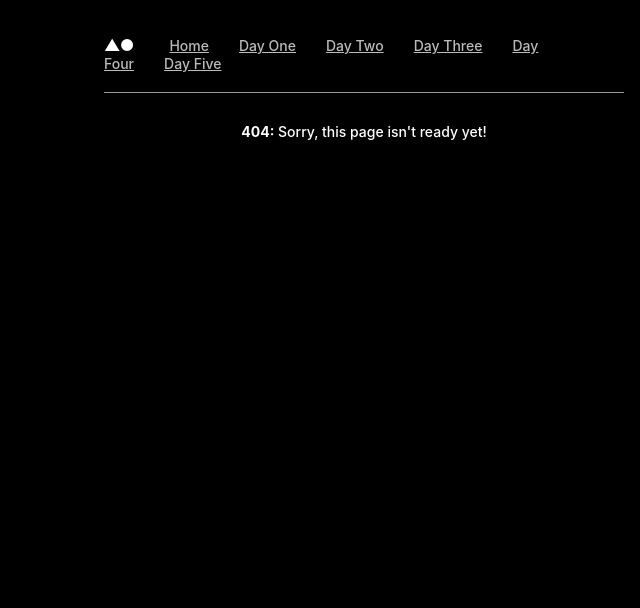
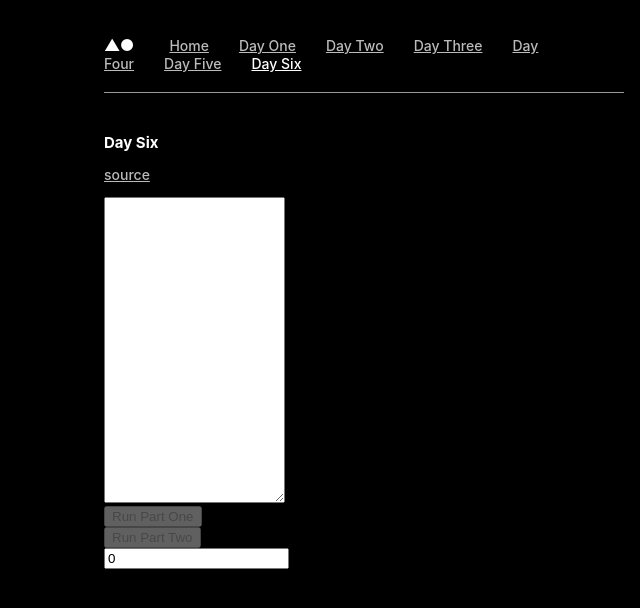
Before and after one commit to smokinjoe/advent-of-code-2023, a React (Create React App) app: page /day-six in a window 1280 px wide. Before the commit this address had no page. Shown: the top 608 px of the page, without its empty margins (276-916 px from the left). Built offline with nearby package versions, Linux system fonts and the light colour scheme.

Commit message:
day six part one and two complete

```diff
--- a/src/App.tsx
+++ b/src/App.tsx
@@ -7,6 +7,7 @@ import { DayTwo } from "./components/Days/DayTwo/DayTwo";
 import { DayThree } from "./components/Days/DayThree/DayThree";
 import { DayFour } from "./components/Days/DayFour/DayFour";
 import { DayFive } from "./components/Days/DayFive/DayFive";
+import { DaySix } from "./components/Days/DaySix/DaySix";
 
 import "./styles.css";
 
@@ -53,6 +54,7 @@ const App = () => {
           <ActiveLink href="/day-three">Day Three</ActiveLink>
           <ActiveLink href="/day-four">Day Four</ActiveLink>
           <ActiveLink href="/day-five">Day Five</ActiveLink>
+          <ActiveLink href="/day-six">Day Six</ActiveLink>
         </nav>
 
         <main>
@@ -74,6 +76,9 @@ const App = () => {
             <Route path="/day-five">
               <DayFive />
             </Route>
+            <Route path="/day-six">
+              <DaySix />
+            </Route>
             <Route path="/:anything*">
               <center>
                 <b>404:</b> {`Sorry, this page isn't ready yet!`}
--- /dev/null
+++ b/src/components/Days/DaySix/DaySix.tsx
@@ -0,0 +1,15 @@
+import { DayForm } from "../../UI/DayForm";
+
+import { partOneHandler } from "./partOne";
+import { partTwoHandler } from "./partTwo";
+
+export const DaySix = () => {
+  return (
+    <DayForm
+      day="Six"
+      sourceUrl="https://adventofcode.com/2020/day/6"
+      partOneHandler={partOneHandler}
+      partTwoHandler={partTwoHandler}
+    />
+  );
+};
--- /dev/null
+++ b/src/components/Days/DaySix/RaceCollection.ts
@@ -0,0 +1,74 @@
+import { convertMultiLineStringToArray } from "../../../utils/stringReader";
+
+export class Race {
+  private timeLimit: number = 0;
+  private distanceRecord: number = 0;
+  private distancesTraveled: number[] = [];
+
+  private determineDistanceTraveled(speed: number, timeRemaining: number) {
+    const distanceTraveled = speed * timeRemaining;
+    return distanceTraveled;
+  }
+
+  constructor(timeLimit: number, distanceRecord: number) {
+    this.timeLimit = timeLimit;
+    this.distanceRecord = distanceRecord;
+  }
+
+  get recordBreakers() {
+    for (let speed = 0; speed <= this.timeLimit; speed++) {
+      const distanceTraveled = this.determineDistanceTraveled(
+        speed,
+        this.timeLimit - speed
+      );
+
+      if (distanceTraveled > this.distanceRecord) {
+        this.distancesTraveled.push(distanceTraveled);
+      }
+    }
+    return this.distancesTraveled;
+  }
+}
+
+export class RaceCollection {
+  private races: Race[] = [];
+  private timeLimits: number[] = [];
+  private distanceRecords: number[] = [];
+
+  constructor(input: string) {
+    const raceData = convertMultiLineStringToArray(input);
+
+    // extract Max Times
+    const timeLimits = raceData[0]
+      .split(/\s+/)
+      .map((time) => parseInt(time, 10));
+    timeLimits.shift();
+    this.timeLimits = timeLimits;
+
+    // extract distance records
+    const distanceRecords = raceData[1]
+      .split(/\s+/)
+      .map((distance) => parseInt(distance, 10));
+    distanceRecords.shift();
+    this.distanceRecords = distanceRecords;
+
+    for (let i = 0; i < timeLimits.length; i++) {
+      this.races.push(new Race(timeLimits[i], distanceRecords[i]));
+    }
+  }
+
+  get partOneAnswer() {
+    const recordBreakers = this.races.map((race) => race.recordBreakers);
+    const answer = recordBreakers.reduce((previous, current) => {
+      return previous * current.length;
+    }, 1);
+    return answer;
+  }
+
+  get partTwoAnswer() {
+    const timeLimit = parseInt(this.timeLimits.join(""), 10);
+    const distanceRecord = parseInt(this.distanceRecords.join(""), 10);
+    const race = new Race(timeLimit, distanceRecord);
+    return race.recordBreakers.length;
+  }
+}
--- /dev/null
+++ b/src/components/Days/DaySix/partOne.ts
@@ -0,0 +1,6 @@
+import { RaceCollection } from "./RaceCollection";
+
+export const partOneHandler = (input: string) => {
+  const raceCollection = new RaceCollection(input);
+  return raceCollection.partOneAnswer;
+};
--- /dev/null
+++ b/src/components/Days/DaySix/partTwo.ts
@@ -0,0 +1,6 @@
+import { RaceCollection } from "./RaceCollection";
+
+export const partTwoHandler = (input: string) => {
+  const raceCollection = new RaceCollection(input);
+  return raceCollection.partTwoAnswer;
+};
```
Also changed, not shown: src/data/daySixExampleInput.txt (added), src/data/daySixInput.txt (added).
